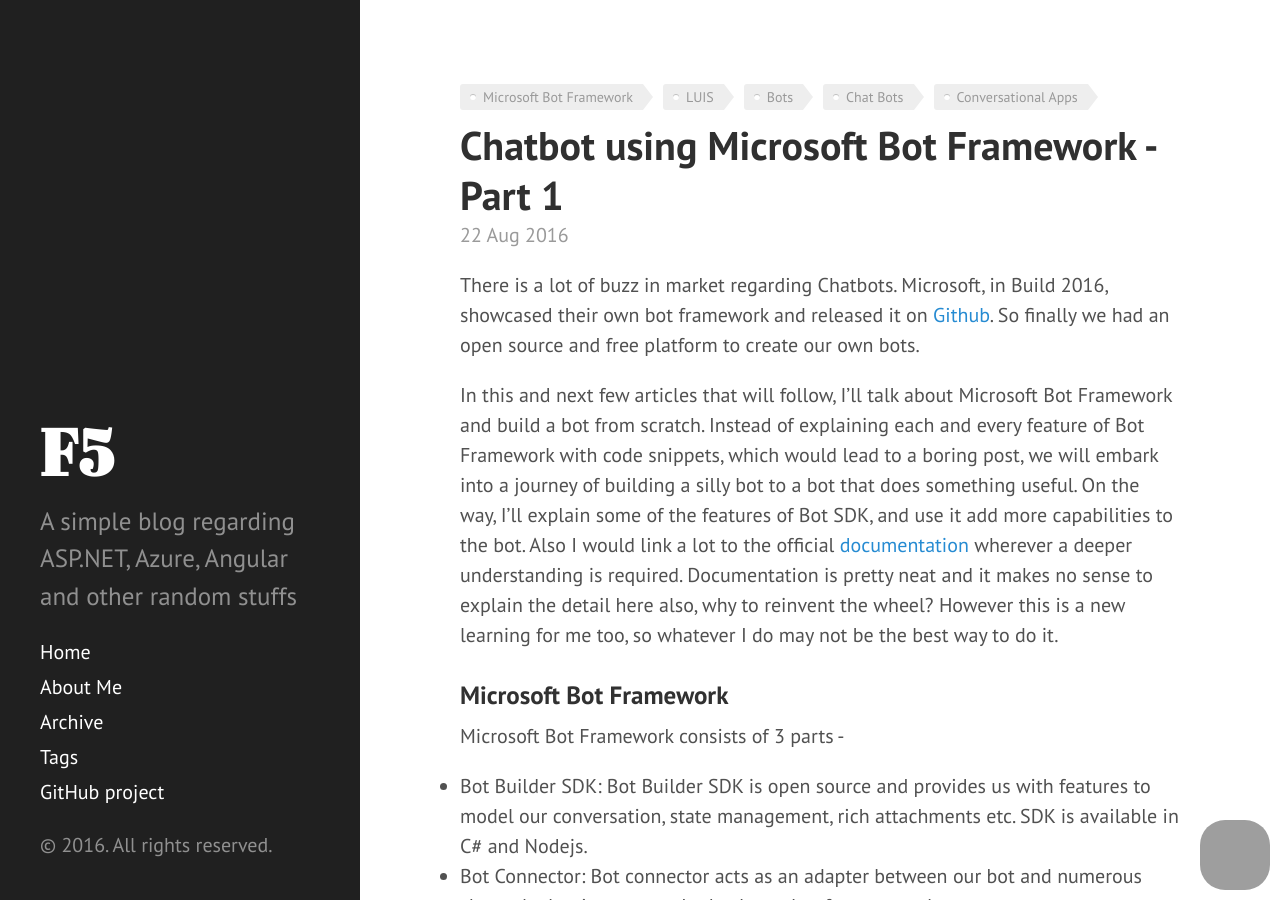
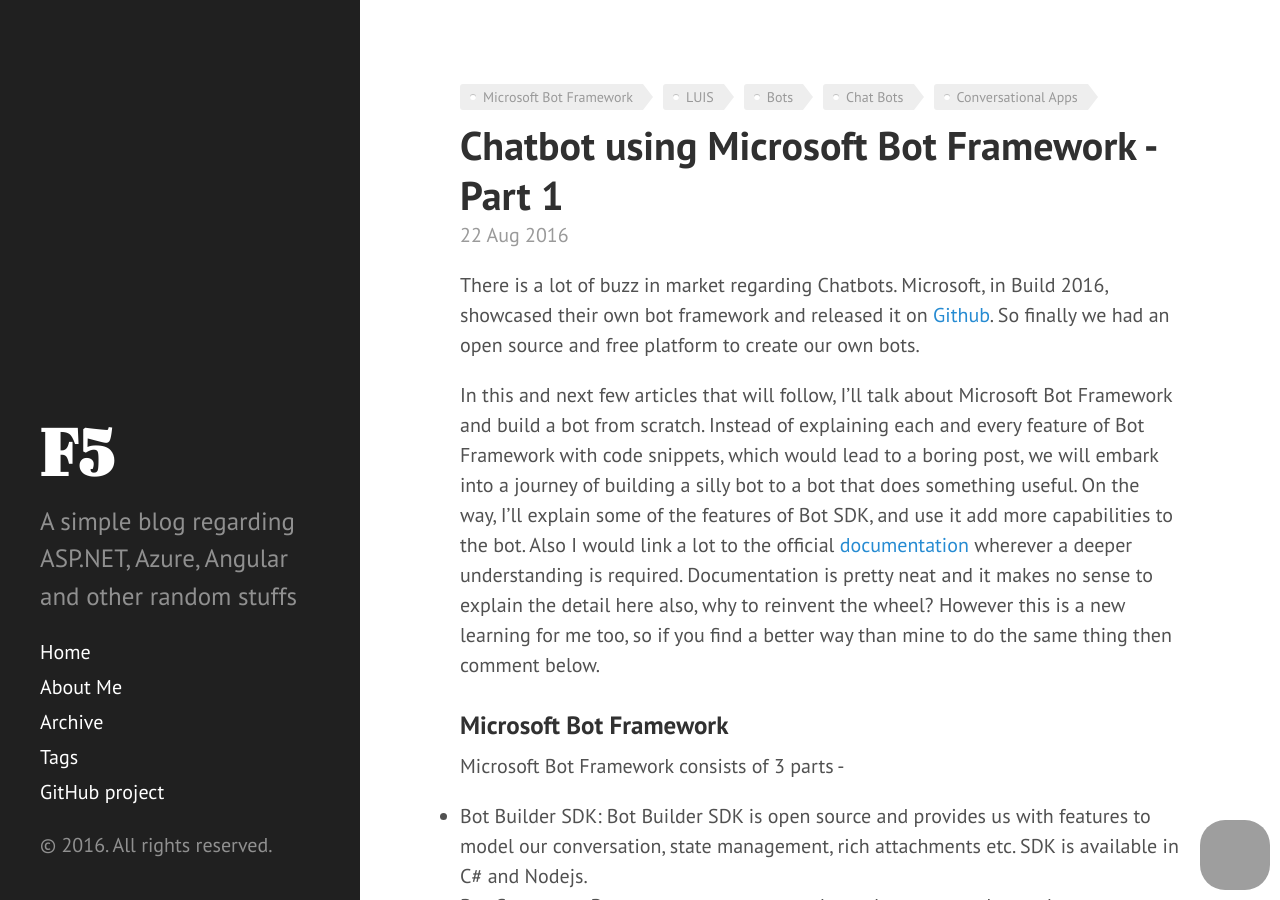
Before and after one commit to ankitbko/ankitbko.github.io, a Jekyll site: the page built from _posts/2016-08-22-ChatBot-using-Microsoft-Bot-Framework-Part-1.md, in a window 1280 px wide and 900 px high. Built offline with Jekyll 4.4.1, drawn with Linux system fonts in a browser that asks for light colours; comment, search, counter and statistics services are not loaded; grey boxes are pictures that could not be loaded.

Commit message:
changed sentence to better english

```diff
--- a/_posts/2016-08-22-ChatBot-using-Microsoft-Bot-Framework-Part-1.md
+++ b/_posts/2016-08-22-ChatBot-using-Microsoft-Bot-Framework-Part-1.md
@@ -9,7 +9,7 @@
 
 There is a lot of buzz in market regarding Chatbots. Microsoft, in Build 2016, showcased their own bot framework and released it on [Github](https://github.com/Microsoft/BotBuilder). So finally we had an open source and free platform to create our own bots.
 
-In this and next few articles that will follow, I'll talk about Microsoft Bot Framework and build a bot from scratch. Instead of explaining each and every feature of Bot Framework with code snippets, which would lead to a boring post, we will embark into a journey of building a silly bot to a bot that does something useful. On the way, I'll explain some of the features of Bot SDK, and use it add more capabilities to the bot. Also I would link a lot to the official [documentation](https://docs.botframework.com) wherever a deeper understanding is required. Documentation is pretty neat and it makes no sense to explain the detail here also, why to reinvent the wheel? However this is a new learning for me too, so whatever I do may not be the best way to do it.
+In this and next few articles that will follow, I'll talk about Microsoft Bot Framework and build a bot from scratch. Instead of explaining each and every feature of Bot Framework with code snippets, which would lead to a boring post, we will embark into a journey of building a silly bot to a bot that does something useful. On the way, I'll explain some of the features of Bot SDK, and use it add more capabilities to the bot. Also I would link a lot to the official [documentation](https://docs.botframework.com) wherever a deeper understanding is required. Documentation is pretty neat and it makes no sense to explain the detail here also, why to reinvent the wheel? However this is a new learning for me too, so if you find a better way than mine to do the same thing then comment below.
 
 ### Microsoft Bot Framework
 
```
